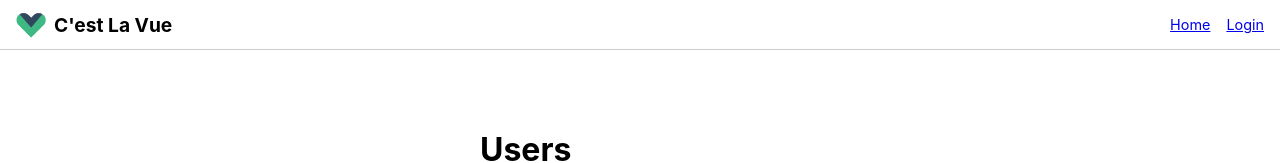
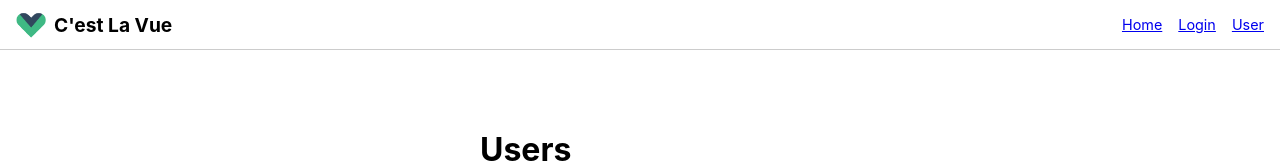
Before and after one commit to john-maybee/vue-hooks, a Vue app in the folder vue-hooks/: page / in a window 1280 px wide. Shown: the top 163 px of the page. Built offline with nearby package versions, Linux system fonts and the light colour scheme; no server answers.

Commit message:
added link: in the nav this link brings you to user page which is currently the landing page for the localhost

```diff
--- a/vue-hooks/src/App.vue
+++ b/vue-hooks/src/App.vue
@@ -24,6 +24,9 @@ export default {
     showLoginPage() {
       this.currentPage = "Login";
     },
+    showUserPage() {
+      this.currentPage = "User";
+    },
   },
 };
 </script>
@@ -36,8 +39,10 @@ export default {
     <nav class="nav">
       <a href="#" @click.prevent="showHomePage">Home</a>
       <a href="#" @click.prevent="showLoginPage">Login</a>
+      <a href="#" @click.prevent="showUserPage">User</a>
     </nav>
   </header>
+
   <!-- <HomePage v-if="currentPage === 'Home'" />
   <LoginPage v-else /> -->
   <component :is="renderPage" />
```
